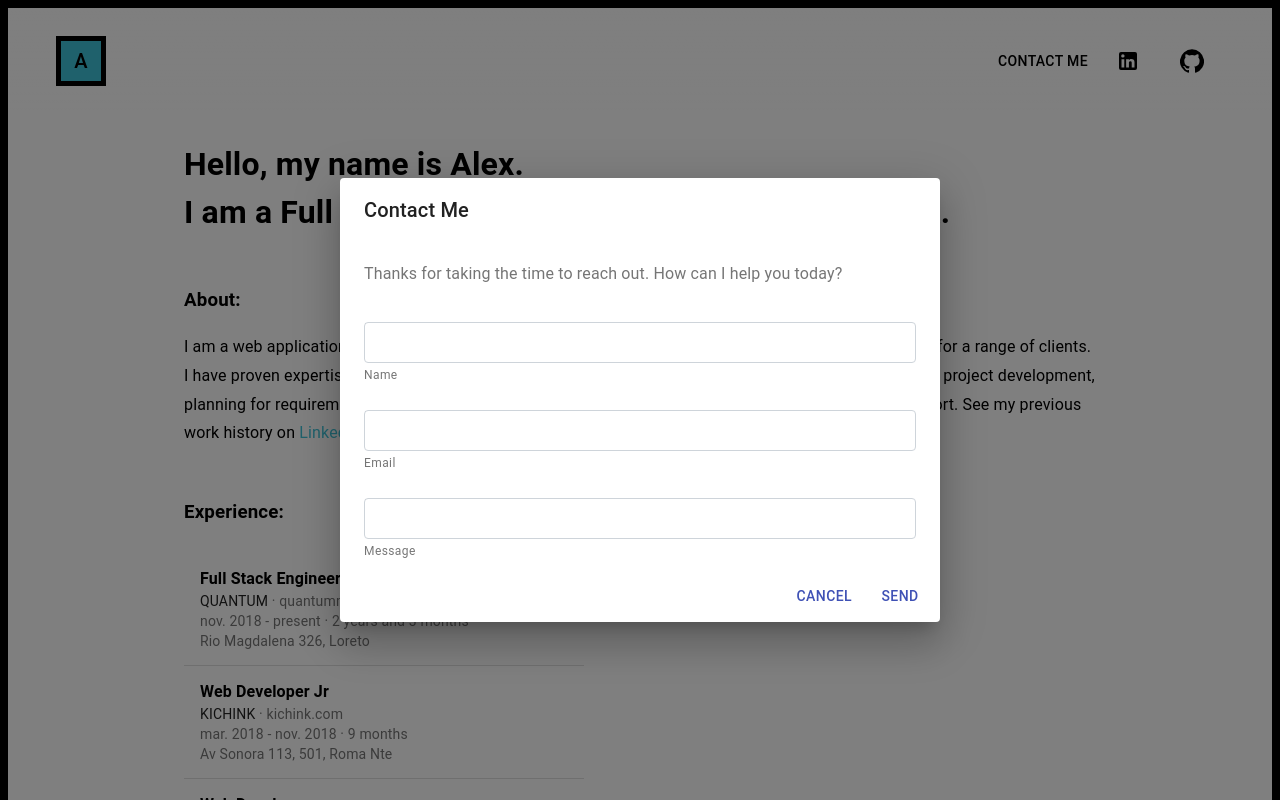
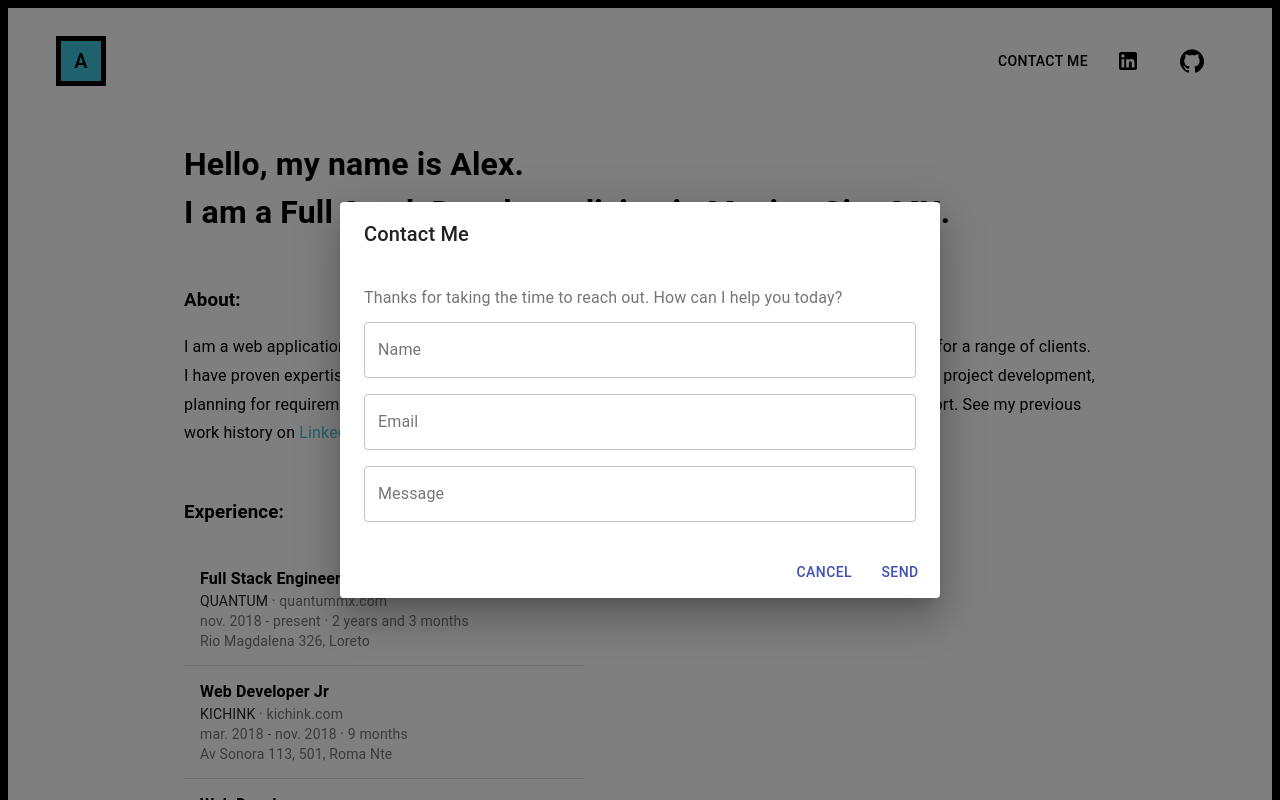
Before and after one commit to alexanderanhe/cv, a React (Create React App) app: page / in a window 1280 px wide. Both pictures are taken after a click on the button "CONTACT ME". Shown: the top 800 px of the page. Built offline with nearby package versions, Linux system fonts and the light colour scheme.

Commit message:
Add firebase contact info send

```diff
--- a/package.json
+++ b/package.json
@@ -10,6 +10,7 @@
     "@testing-library/jest-dom": "^5.11.4",
     "@testing-library/react": "^11.1.0",
     "@testing-library/user-event": "^12.1.10",
+    "firebase": "^8.2.4",
     "react": "^17.0.1",
     "react-dom": "^17.0.1",
     "react-scripts": "4.0.0",
--- a/src/components/App.js
+++ b/src/components/App.js
@@ -1,6 +1,7 @@
-import React from 'react';
+import React, { useState } from 'react';
 import './App.css';
 import { data } from "../Data";
+import { db } from '../firebase'
 
 import { makeStyles } from '@material-ui/core/styles';
 import { AppBar, Toolbar, Typography, Button, Container } from '@material-ui/core';
@@ -8,6 +9,9 @@ import LinkedInIcon from '@material-ui/icons/LinkedIn';
 import GitHubIcon from '@material-ui/icons/GitHub';
 import Snackbar from '@material-ui/core/Snackbar';
 import MuiAlert from '@material-ui/lab/Alert';
+import Backdrop from '@material-ui/core/Backdrop';
+import CircularProgress from '@material-ui/core/CircularProgress';
+
 import Home from './Home'
 import About from './About'
 import Experience from './Experience'
@@ -16,7 +20,6 @@ import Skills from './Skills'
 import ContactDialog from './ContactDialog'
 
 // import TemporaryDrawer from '../examples/TemporaryDrawer'
-// import SimpleBackdrop from '../examples/SimpleBackdrop'
 // import CustomizedTimeline from '../examples/CustomizedTimeline'
 
 function Alert(props) {
@@ -26,6 +29,10 @@ function Alert(props) {
 const useStyles = makeStyles((theme) => ({
   root: {
 
+  },
+  backdrop: {
+    zIndex: theme.zIndex.drawer + 1,
+    color: '#fff',
   },
   menu: {
     boxShadow: 'none',
@@ -44,8 +51,9 @@ const useStyles = makeStyles((theme) => ({
 
 function App() {
   const classes = useStyles();
-  const [open, setOpen] = React.useState(false);
-  const [opensnackbars, setOpensnackbars] = React.useState(false);
+  const [open, setOpen] = useState(false);
+  const [opensnackbars, setOpensnackbars] = useState(false);
+  const [loading, setLoading] = useState(false);
 
   const handleCloseSnackbars = (event, reason) => {
     if (reason === 'clickaway') {
@@ -63,10 +71,17 @@ function App() {
     setOpen(false);
   };
 
-  const sendEmail = ({ name, email, message }) => {
-    console.log({ name, email, message })
+  const sendEmail = async (contactData) => {
     handleClose()
-    setOpensnackbars(true)
+    setLoading(true)
+    let contactInfo = db.ref('contact').push()
+    await contactInfo.set(contactData).then(() => {
+      setLoading(false)
+      setOpensnackbars(true)
+    })
+    .catch(error => {
+        console.error("Error writing document: ", error);
+    });
   }
 
   return (
@@ -96,7 +111,6 @@ function App() {
             <Skills data={ data.skills }/>
 
             {/* <TemporaryDrawer/>
-            <SimpleBackdrop/>
             <CustomizedTimeline/> */}
 
             <ContactDialog open={ open } handleClose={ handleClose } sendEmail={ sendEmail } />
@@ -105,6 +119,9 @@ function App() {
                 Your message has been sent!
               </Alert>
             </Snackbar>
+            <Backdrop className={classes.backdrop} open={loading}>
+              <CircularProgress color="inherit" />
+            </Backdrop>
           </Container>
 
       </div>
--- a/src/components/ContactDialog.js
+++ b/src/components/ContactDialog.js
@@ -1,4 +1,4 @@
-import React, { useRef } from 'react';
+import React, { useState } from 'react';
 import Button from '@material-ui/core/Button';
 
 import Dialog from '@material-ui/core/Dialog';
@@ -7,68 +7,34 @@ import DialogContent from '@material-ui/core/DialogContent';
 import DialogContentText from '@material-ui/core/DialogContentText';
 import DialogTitle from '@material-ui/core/DialogTitle';
 
-import { makeStyles, withStyles } from '@material-ui/core/styles';
+import { makeStyles } from '@material-ui/core/styles';
 import FormControl from '@material-ui/core/FormControl';
-import FormHelperText from '@material-ui/core/FormHelperText';
 import InputLabel from '@material-ui/core/InputLabel';
-import InputBase from '@material-ui/core/InputBase';
+import OutlinedInput from '@material-ui/core/OutlinedInput';
 
-const BootstrapInput = withStyles((theme) => ({
-  root: {
-    'label + &': {
-      marginTop: theme.spacing(3),
-    },
-  },
-  input: {
-    borderRadius: 4,
-    position: 'relative',
-    backgroundColor: theme.palette.background.paper,
-    border: '1px solid #ced4da',
-    fontSize: 16,
-    padding: '10px 26px 10px 12px',
-    transition: theme.transitions.create(['border-color', 'box-shadow']),
-    // Use the system font instead of the default Roboto font.
-    fontFamily: [
-      '-apple-system',
-      'BlinkMacSystemFont',
-      '"Segoe UI"',
-      'Roboto',
-      '"Helvetica Neue"',
-      'Arial',
-      'sans-serif',
-      '"Apple Color Emoji"',
-      '"Segoe UI Emoji"',
-      '"Segoe UI Symbol"',
-    ].join(','),
-    '&:focus': {
-      borderRadius: 4,
-      borderColor: '#80bdff',
-      boxShadow: '0 0 0 0.2rem rgba(0,123,255,.25)',
-    },
-  },
-}))(InputBase);
 
 const useStyles = makeStyles((theme) => ({
   margin: {
-    margin: theme.spacing(0),
+    marginBottom: theme.spacing(2),
   },
 }));
 
 export default function ContactDialog({ open, handleClose, sendEmail }) {
   const classes = useStyles();
+  const [values, setValues] = useState({
+    name: '',
+    email: '',
+    message: '',
+  });
 
-  const nameRef = useRef()
-  const emailRef = useRef()
-  const messageRef = useRef()
+  const handleChange = (prop) => (event) => {
+    setValues({ ...values, [prop]: event.target.value });
+  };
 
   function handleSubmit(e) {
     e.preventDefault()
 
-    sendEmail({
-      name: nameRef.current.value,
-      email: emailRef.current.value,
-      message: messageRef.current.value
-    })
+    sendEmail(values)
   }
 
   return (
@@ -81,20 +47,32 @@ export default function ContactDialog({ open, handleClose, sendEmail }) {
               Thanks for taking the time to reach out. How can I help you today?
             </DialogContentText>
 
-            <FormControl fullWidth className={classes.margin}>
+            <FormControl fullWidth className={classes.margin} variant="outlined">
               <InputLabel htmlFor="name">Name</InputLabel>
-              <BootstrapInput id="name" ref={nameRef} required />
-              <FormHelperText id="filled-weight-helper-text">Name</FormHelperText>
+              <OutlinedInput
+                id="name"
+                value={values.amount}
+                onChange={handleChange('name')}
+                labelWidth={60}
+              />
             </FormControl>
-            <FormControl fullWidth className={classes.margin}>
+            <FormControl fullWidth className={classes.margin} variant="outlined">
               <InputLabel htmlFor="email">Email</InputLabel>
-              <BootstrapInput id="email" type="email" ref={emailRef} required />
-              <FormHelperText id="filled-weight-helper-text">Email</FormHelperText>
+              <OutlinedInput
+                id="email"
+                value={values.amount}
+                onChange={handleChange('email')}
+                labelWidth={60}
+              />
             </FormControl>
-            <FormControl fullWidth className={classes.margin}>
+            <FormControl fullWidth className={classes.margin} variant="outlined">
               <InputLabel htmlFor="message">Message</InputLabel>
-              <BootstrapInput id="message" multiLine={true} rows={2} ref={messageRef} required />
-              <FormHelperText id="filled-weight-helper-text">Message</FormHelperText>
+              <OutlinedInput
+                id="message"
+                value={values.amount}
+                onChange={handleChange('message')}
+                labelWidth={60}
+              />
             </FormControl>
 
           </DialogContent>
--- a/src/components/Experience.js
+++ b/src/components/Experience.js
@@ -35,7 +35,6 @@ export default function Experience({ data }) {
                 <ListItem>
                   <ListItemText primary={ <strong>{ e.title }</strong> } secondary={
                     <React.Fragment>
-                      <div>
                       <Typography
                         component="span"
                         variant="body2"
@@ -45,9 +44,9 @@ export default function Experience({ data }) {
                         { e.job }
                       </Typography>
                       { e.type }
-                      </div>
-                      <div>{ e.period }</div>
-                      <div>{ e.address }</div>
+
+                      <span style={{ display: 'block' }}>{ e.period }</span>
+                      <span style={{ display: 'block' }}>{ e.address }</span>
                       <Typography
                           component="span"
                           variant="body2"
--- /dev/null
+++ b/src/firebase.js
@@ -0,0 +1,21 @@
+import firebase from 'firebase/app'
+import 'firebase/database'
+// import 'firebase/analytics'
+
+// Your web app's Firebase configuration
+// For Firebase JS SDK v7.20.0 and later, measurementId is optional
+var firebaseConfig = {
+  apiKey: "AIzaSyCdFCvUSt5kUkwX33tq2v4Co_sGkYkZdeY",
+  authDomain: "alex-angulo-me.firebaseapp.com",
+  projectId: "alex-angulo-me",
+  storageBucket: "alex-angulo-me.appspot.com",
+  messagingSenderId: "529884182307",
+  appId: "1:529884182307:web:9529eee490f430bc033e96",
+  measurementId: "G-WDY3LY8FL2"
+}
+
+// Initialize Firebase
+const fb = firebase.initializeApp(firebaseConfig)
+// const analytics = fb.analytics()
+
+export const db = fb.database()
```
Lines whose indentation alone changed are shown as unchanged.
